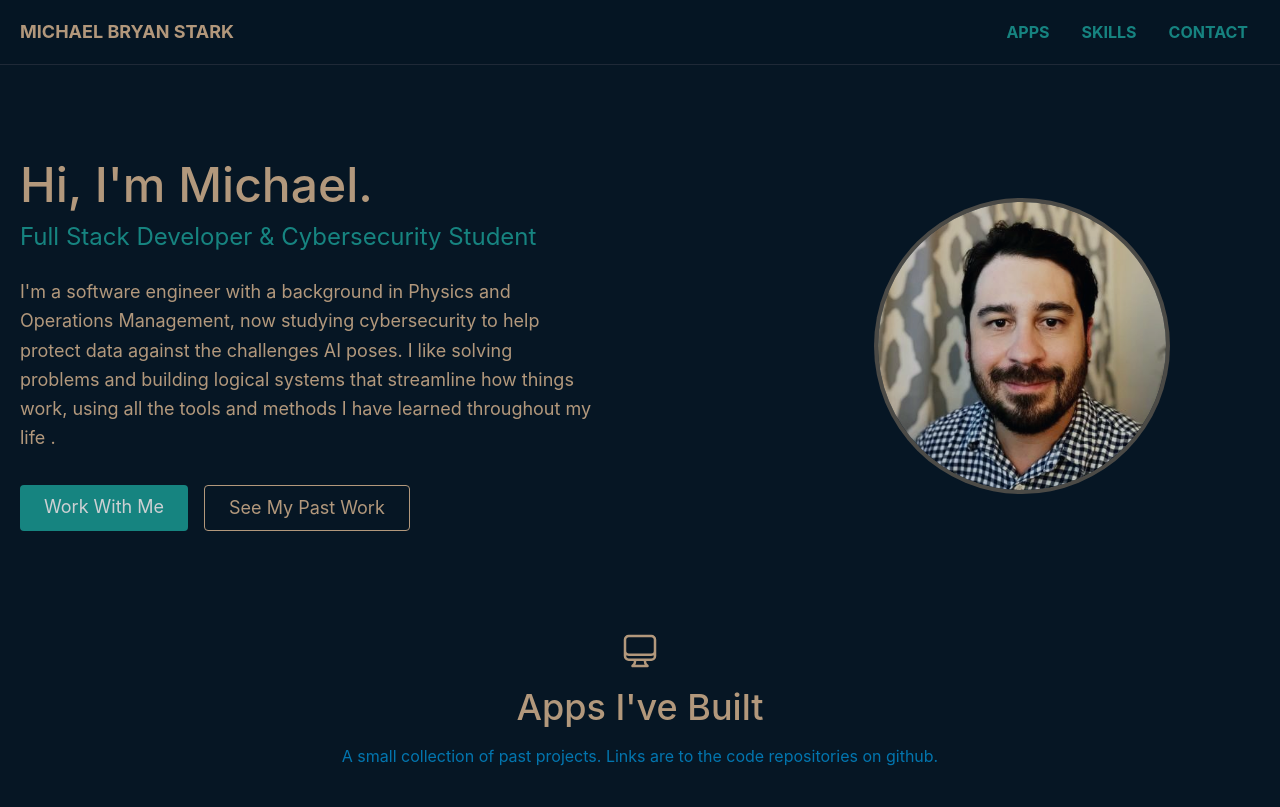
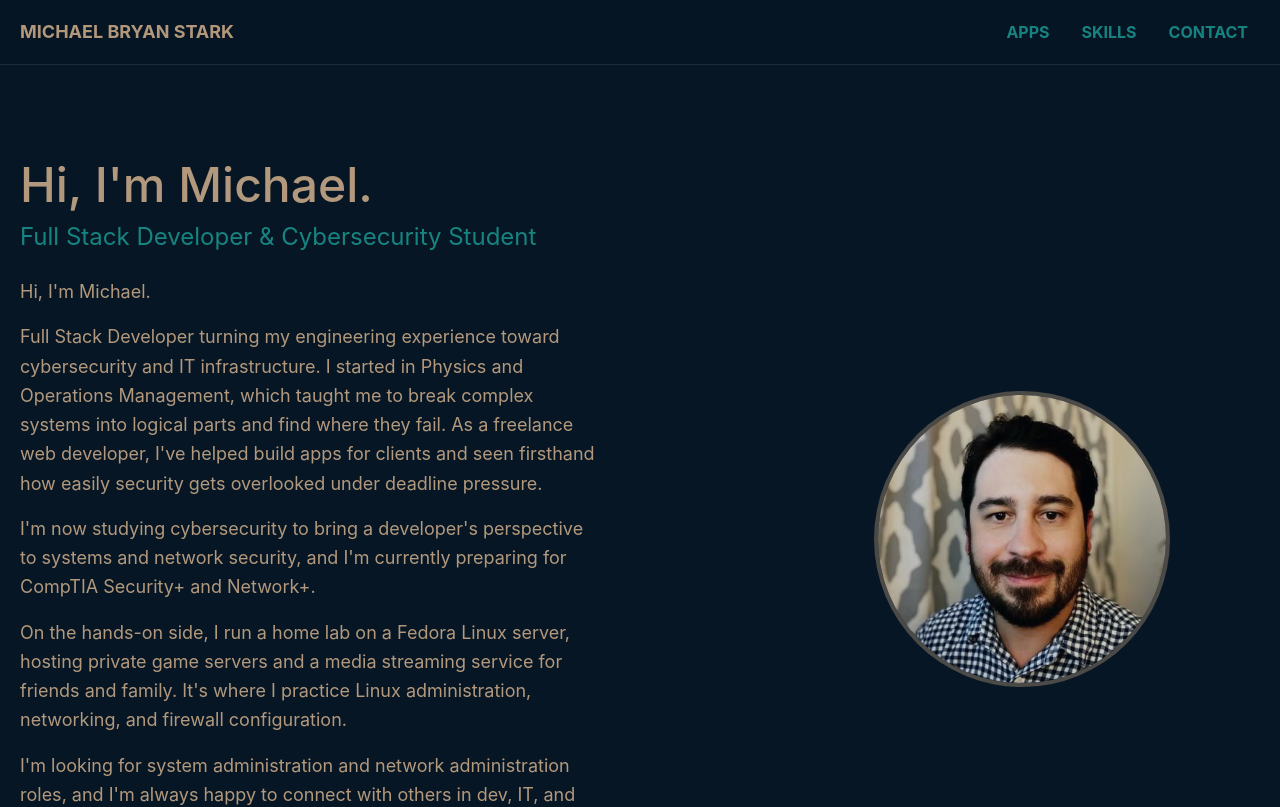
Before and after one commit to michaelbryanstark/new-portfolio, a React (Create React App) app: page / in a window 1280 px wide. Shown: the top 807 px of the page. Built offline with nearby package versions, Linux system fonts and the light colour scheme.

Commit message:
updated bio

```diff
--- a/src/components/About.js
+++ b/src/components/About.js
@@ -11,12 +11,36 @@ export default function About() {
           <h2 className="title-font sm:text-2xl text-xl mt-3 mb-6 text-[#1BA098]">
             Full Stack Developer & Cybersecurity Student
           </h2>
-          <p className="mb-8 leading-relaxed text-lg text-[#DEB992] max-w-xl">
-            I'm a software engineer with a background in Physics and Operations Management, now
-            studying cybersecurity to help protect data against the challenges AI poses. I like
-            solving problems and building logical systems that streamline how things work, using
-            all the tools and methods I have learned throughout my life .
-          </p>
+          <div className="mb-8 max-w-xl space-y-4 text-lg leading-relaxed text-[#DEB992]">
+            <p>Hi, I'm Michael.</p>
+
+            <p>
+              Full Stack Developer turning my engineering experience toward cybersecurity
+              and IT infrastructure. I started in Physics and Operations Management,
+              which taught me to break complex systems into logical parts and find where
+              they fail. As a freelance web developer, I've helped build apps for clients
+              and seen firsthand how easily security gets overlooked under deadline
+              pressure.
+            </p>
+
+            <p>
+              I'm now studying cybersecurity to bring a developer's perspective to
+              systems and network security, and I'm currently preparing for CompTIA
+              Security+ and Network+.
+            </p>
+
+            <p>
+              On the hands-on side, I run a home lab on a Fedora Linux server, hosting
+              private game servers and a media streaming service for friends and family.
+              It's where I practice Linux administration, networking, and firewall
+              configuration.
+            </p>
+
+            <p>
+              I'm looking for system administration and network administration roles, and
+              I'm always happy to connect with others in dev, IT, and security.
+            </p>
+          </div>
           <div className="flex flex-wrap justify-center gap-4">
             <a
               href="#contact"
```
